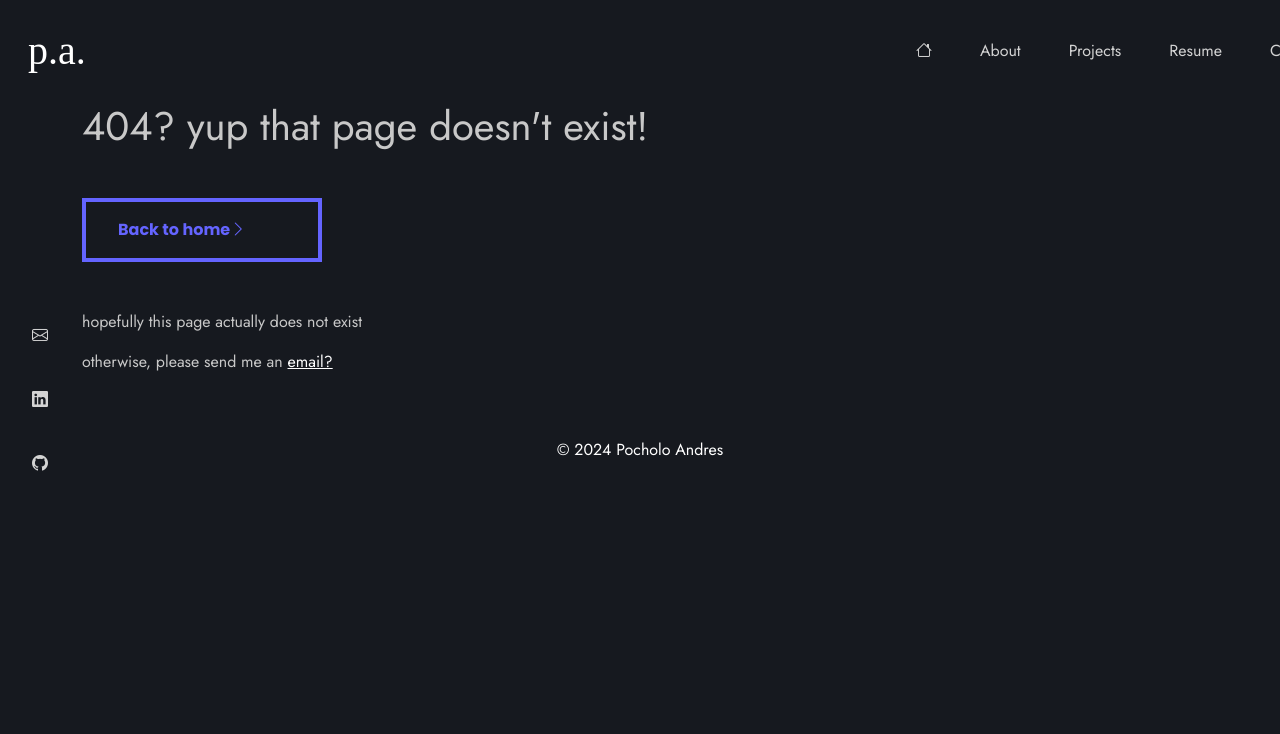
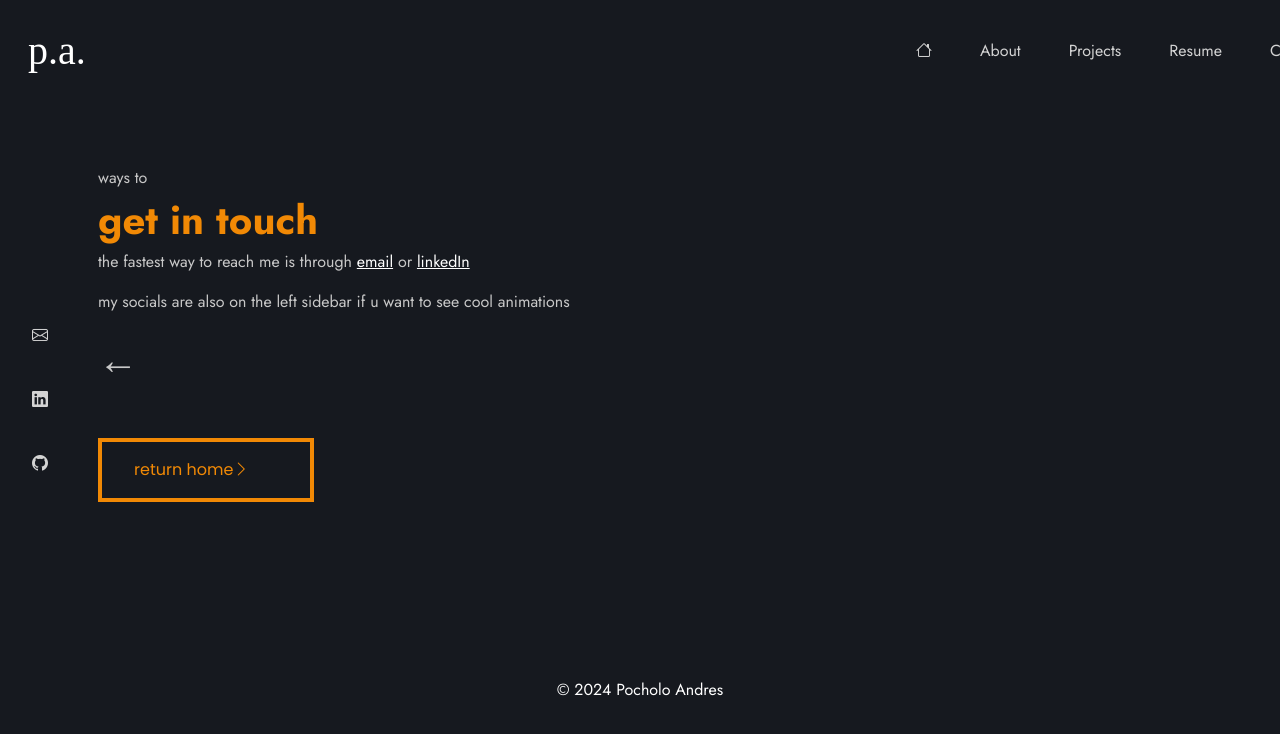
Before and after one commit to sleepsim/portfolio, a React (Vite) app: page /contact in a window 1280 px wide. Before the commit this address had no page. Shown: the top 734 px of the page. Built offline with nearby package versions, Linux system fonts and the light colour scheme; a web font is replaced by a local one.

Commit message:
resume page

```diff
--- a/src/App.tsx
+++ b/src/App.tsx
@@ -16,6 +16,7 @@ import { Projects } from "./components/pages/Projects";
 import { NotFound } from "./components/pages/NotFound";
 import { ReturnToHome } from "./components/elements/ReturnToHome";
 import { Resume } from "./components/pages/Resume";
+import { Contact } from "./components/pages/Contact";
 
 function App() {
   return (
@@ -32,6 +33,7 @@ function App() {
             <Route index element={<NotFound />}></Route>
           </Route>
           <Route path="/resume" element={<Resume />} />
+          <Route path="/contact" element={<Contact />} />
           <Route path="*" element={<NotFound />} />
         </Routes>
       </div>
--- a/src/components/pages/Contact.tsx
+++ b/src/components/pages/Contact.tsx
@@ -0,0 +1,37 @@
+import { Link } from "react-router-dom";
+
+export const Contact = () => {
+  return (
+    <div className="p-3">
+      <div className="row py-5">
+        <p className="mb-0">ways to</p>
+        <p className="fw-bold text-orange fs-1 mb-0">get in touch</p>
+        <p>
+          the fastest way to reach me is through{" "}
+          <a href="mailto:@pandres@sfu.ca" className="orange-link-hover">
+            email
+          </a>{" "}
+          or{" "}
+          <a
+            href="https://www.linkedin.com/in/pocholo-andres/"
+            className="orange-link-hover"
+          >
+            linkedIn
+          </a>
+        </p>
+        <p>
+          my socials are also on the left sidebar if u want to see cool
+          animations
+        </p>
+        <span className="fs-1">&#8592;</span>
+        <div className="animated-button-orange my-5">
+          <Link to="/">
+            <span className="">
+              return home<i className="bi bi-chevron-right"></i>
+            </span>
+          </Link>
+        </div>
+      </div>
+    </div>
+  );
+};
--- a/src/data/projects.json
+++ b/src/data/projects.json
@@ -20,7 +20,7 @@
     "github": "https://github.com/user/project3",
     "youtube": "",
     "category": "code",
-    "overview": "This website, which I made using React (Vite) and Bootstrap. This website is a remake and upgrade of my old website LINK HERE that I made during reading break in an effort to learn React. ",
+    "overview": "This website is supposed to be the culmination of everything I've learned so far, I made it using React (Vite) and Bootstrap. This website is a remake and upgrade of my old website LINK HERE that I made during reading break in an effort to learn React. ",
     "featured": true
   },
   {
```
